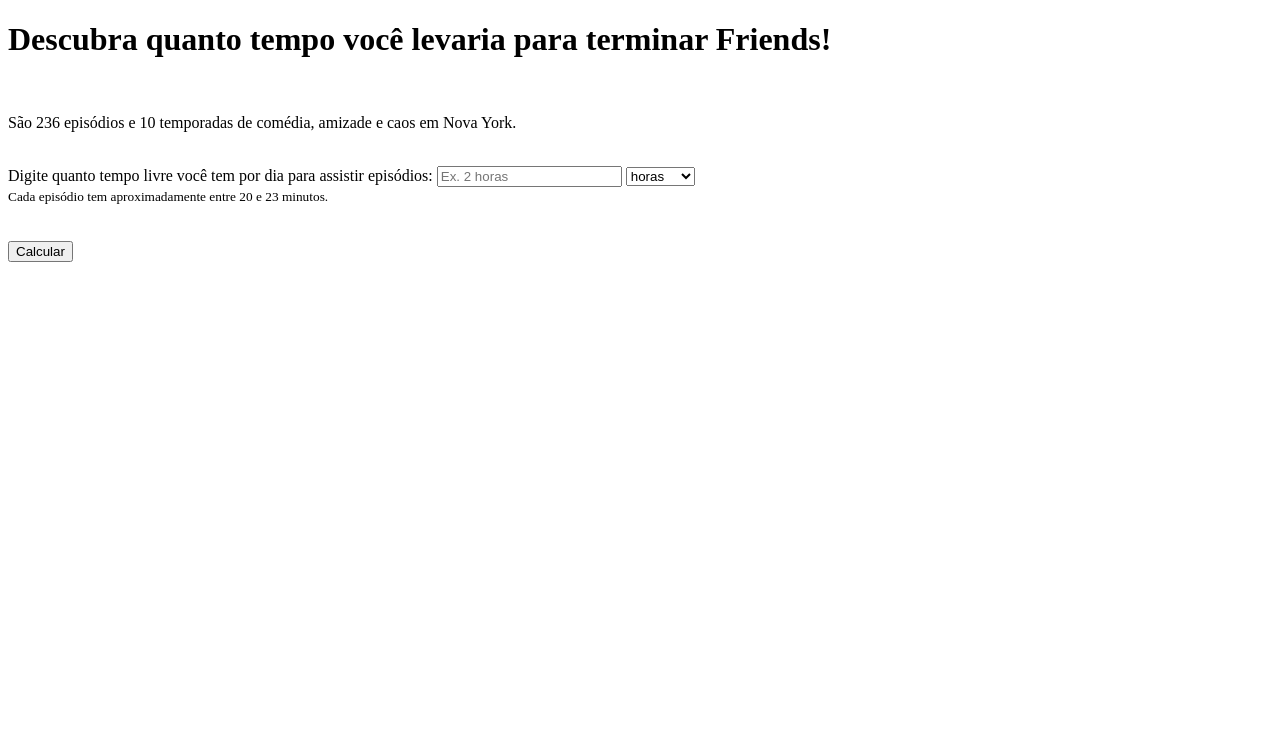
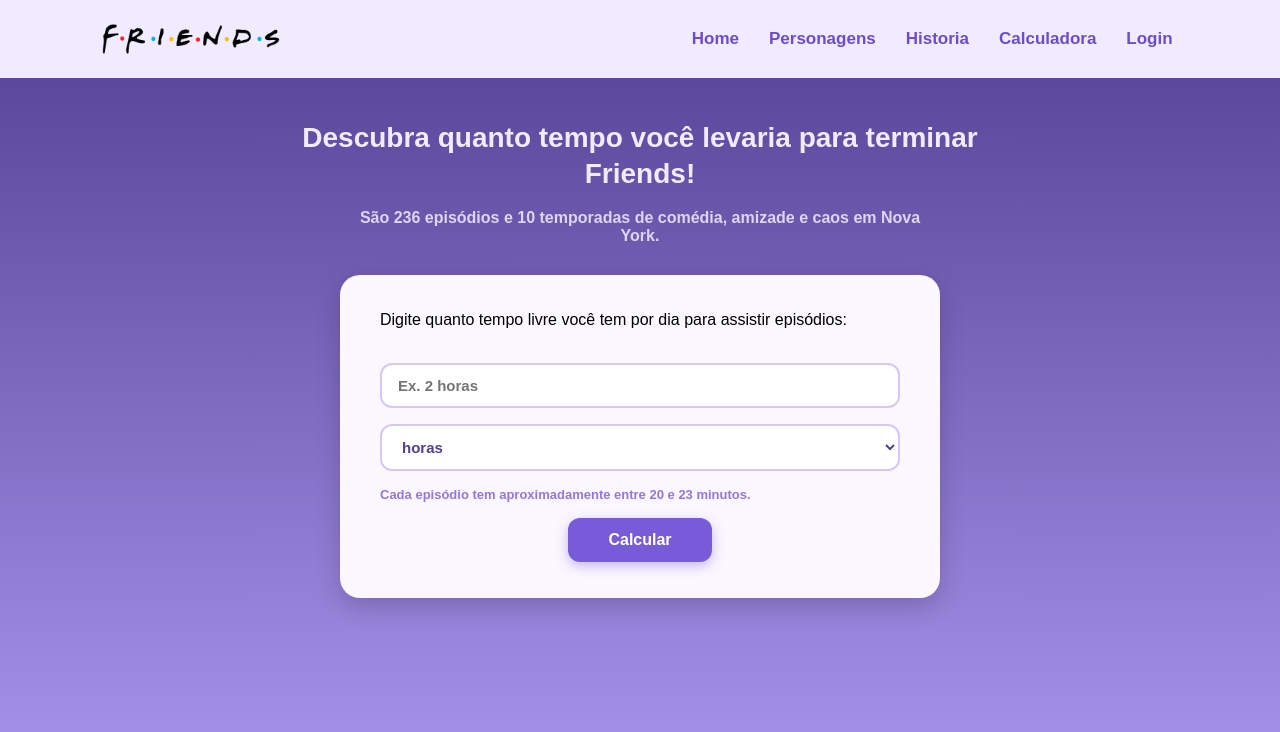
Before and after one commit to Sabrina-Toledo/Projeto-Individual---Serie-Friends, a website: page site/public/calculadora.html in a window 1280 px wide. Drawn offline with Linux system fonts and the light colour scheme.

Commit message:
css atualizado

```diff
--- a/site/public/calculadora.html
+++ b/site/public/calculadora.html
@@ -9,62 +9,71 @@
 </head>
 
 <body>
+    <header class="cabecalho">
 
-    <h1>Descubra quanto tempo você levaria para terminar Friends!</h1><br>
+        <div class="img-friends">
+            <img src="./assets/img/friends-logo.png" alt="friends">
+        </div>
 
-    <p>
-        São 236 episódios e 10 temporadas de comédia, amizade e caos em Nova York.
-    </p><br>
+        <div class="nav-bar">
+            <ul>
+                <li><a href="index.html#home">Home</a></li>
+                <li><a href="index.html#personagens">Personagens</a></li>
+                <li><a href="index.html#historia">Historia</a></li>
+                <li><a href="../public/calculadora.html">Calculadora</a></li>
+                <li><a href="login.html#login">Login</a></li>
+            </ul>
+        </div>
+    </header>
+    <h1>Descubra quanto tempo você levaria para terminar Friends!</h1>
 
+    <p>São 236 episódios e 10 temporadas de comédia, amizade e caos em Nova York.</p>
+
+    <div class="container-calculadora">
 
         Digite quanto tempo livre você tem por dia para assistir episódios:
+        <br><br>
+
         <input type="text" id="input_hora" placeholder="Ex. 2 horas">
+
         <select name="" id="select_tipo">
             <option value="horas">horas</option>
             <option value="minutos">minutos</option>
-    </select><br>
-    <small>Cada episódio tem aproximadamente entre 20 e 23 minutos.</small><br><br>
+        </select>
 
-    <div id="div_msg"></div><br>
+        <small>Cada episódio tem aproximadamente entre 20 e 23 minutos.</small>
+
+        <div id="div_msg"></div>
 
         <button onclick="calcular()">Calcular</button>
+
+    </div>
+
 </body>
-
 </html>
 
 <script>
 
     function calcular() {
-
         let hora = Number(input_hora.value)
-
         let tipo = select_tipo.value
-
         let mensagem = ''
 
-        // Dados da série
         let episodio = 23
         let qtdEpisodio = 236
 
-        // Tempo total da série em minutos
         let totalMinSerie = qtdEpisodio * episodio
 
         // Validação
         if (hora <= 0 || isNaN(hora)) {
-
             alert('Preencha o campo corretamente!')
 
         } else {
+            let friendsMinuto = ''
 
-            let friendsMinuto
-
-            // Converte horas para minutos
             if (tipo == 'horas') {
-
                 friendsMinuto = hora * 60
-
             } else {
-
                 friendsMinuto = hora
             }
 
@@ -79,18 +88,14 @@
             // Quantos episódios por dia
             let episodiosPorDia = friendsMinuto / episodio
 
-            // Porcentagem do dia ocupado
-            let porcentagemDia = (friendsMinuto / 1440) * 100
 
             if (totalDias <= 1) {
-
                 mensagem += `
                 <b>Você maratonaria Friends em menos de 1 dia!</b>
                 <br><br>
                 `
 
             } else {
-
                 mensagem = `
                 Você levaria aproximadamente
                 <b>${totalDias.toFixed(0)}</b> dias
@@ -113,14 +118,10 @@
             <b>${porcentagemSerie.toFixed(2)}%</b>
             da série por dia.
             <br><br>
-
-            • O tempo assistindo ocuparia aproximadamente
-            <b>${porcentagemDia.toFixed(1)}%</b>
-            do seu dia.
             `
-
+        }
+        document.getElementById('div_msg').style.display = 'block'
         div_msg.innerHTML = mensagem
-        }
     }
 
 </script>
--- a/site/public/css/style_calculadora.css
+++ b/site/public/css/style_calculadora.css
@@ -0,0 +1,189 @@
+
+* {
+    margin: 0;
+    padding: 0;
+    box-sizing: border-box;
+    font-family: Arial, Helvetica, sans-serif;
+}
+
+
+body {
+    background: linear-gradient(#533f93, #aa96ed);
+    min-height: 100vh;
+    padding: 40px 20px 60px;
+    font-family: 'Nunito', sans-serif;
+    display: flex;
+    flex-direction: column;
+    align-items: center;
+}
+
+.cabecalho {
+    width: 100%;
+    height: 78px;
+    position: fixed;
+    top: 0;
+    left: 0;
+    width: 100%;
+    z-index: 1000;
+
+    display: flex;
+    justify-content: space-between;
+    align-items: center;
+
+    padding: 0 8%;
+    background: #F0EBFF;
+    transition: all 0.35s cubic-bezier(0.25, 0.46, 0.45, 0.94);
+
+}
+
+/*
+Css do navbar
+*/
+
+.img-friends {
+    display: flex;
+    align-items: center;
+    flex-shrink: 0;
+
+}
+
+
+.img-friends img {
+    height: 100px;
+    width: auto;
+}
+
+.img-friends img:hover {
+    opacity: 0.85;
+}
+
+
+.nav-bar ul {
+    display: flex;
+    align-items: center;
+
+    list-style: none;
+    gap: 20px;
+
+}
+
+.nav-bar a {
+    text-decoration: none;
+    color: #6c4ccf;
+    font-family: 'Nunito', sans-serif;
+    font-size: 17px;
+    font-weight: 600;
+    transition: 0.3s;
+    padding: 5px 5px;
+    border-radius: 8px;
+    position: relative;
+    transition: all 0.35s cubic-bezier(0.25, 0.46, 0.45, 0.94);
+}
+
+.nav-bar a:hover {
+    color: #F1C40F;
+}
+
+h1 {
+    font-size: 28px;
+    font-weight: 700;
+    color: #F0EBFF;
+    text-align: center;
+    line-height: 1.3;
+    max-width: 720px;
+    margin-bottom: 16px;
+    margin-top: 80px;
+}
+
+p {
+    font-size: 16px;
+    font-weight: 600;
+    color: rgba(240, 235, 255, 0.85);
+    text-align: center;
+    max-width: 600px;
+    margin-bottom: 30px;
+}
+
+/* CARD CENTRAL */
+.container-calculadora {
+    width: 100%;
+    max-width: 600px;
+    background-color: #FAF7FF;
+    border-radius: 20px;
+    padding: 36px 40px;
+    box-shadow: 0 8px 24px rgba(0, 0, 0, 0.18);
+    display: flex;
+    flex-direction: column;
+    gap: 16px;
+}
+
+label {
+    font-size: 16px;
+    font-weight: 700;
+    color: #533f93;
+}
+
+small {
+    font-size: 13px;
+    font-weight: 600;
+    color: #9276E4;
+}
+
+input {
+    width: 100%;
+    padding: 12px 16px;
+    border: 2px solid #d5c8f5;
+    border-radius: 12px;
+    font-family: 'Nunito', sans-serif;
+    font-size: 15px;
+    font-weight: 600;
+    color: #533f93;
+    outline: none;
+}
+
+select {
+    width: 100%;
+    padding: 12px 16px;
+    border: 2px solid #d5c8f5;
+    border-radius: 12px;
+    font-family: 'Nunito', sans-serif;
+    font-size: 15px;
+    font-weight: 600;
+    color: #533f93;
+    background-color: #ffffff;
+    cursor: pointer;
+    outline: none;
+}
+
+/* RESULTADO */
+#div_msg {
+    font-size: 15px;
+    font-weight: 600;
+    color: #5a4a80;
+    line-height: 1.8;
+    background-color: #f0ebff;
+    border-left: 4px solid #785BD8;
+    border-radius: 0 10px 10px 0;
+    padding: 16px 18px;
+    display: none;
+}
+
+button {
+    padding: 13px 40px;
+    border: none;
+    border-radius: 12px;
+    background-color: #785BD8;
+    color: #ffffff;
+    font-family: 'Nunito', sans-serif;
+    font-size: 16px;
+    font-weight: 700;
+    cursor: pointer;
+    transition: all 0.3s ease;
+    box-shadow: 0 4px 12px rgba(120, 91, 216, 0.4);
+    align-self: center;
+}
+
+button:hover {
+    background-color: #533f93;
+    transform: translateY(-2px);
+}
--- a/site/public/css/style_quiz.css
+++ b/site/public/css/style_quiz.css
@@ -1,23 +1,158 @@
+
 * {
     margin: 0;
     padding: 0;
     box-sizing: border-box;
-    font-family: Arial, Helvetica, sans-serif;
+    font-family: 'Nunito', sans-serif;
+
 }
 
 body {
     background: linear-gradient(#533f93, #aa96ed);
     min-height: 100vh;
-    padding-top: 80px;
-    font-family: 'Nunito', sans-serif;
+    padding: 40px 20px 60px;
+    display: flex;
+    justify-content: center;
+    align-items: flex-start;
 }
 
 .container-quiz {
-    width: 80%;
-    padding: 10px 10px;
+    width: 100%;
+    max-width: 720px;
     display: flex;
     flex-direction: column;
     align-items: center;
-    background-color: aliceblue;
-    gap: 10px;
+    gap: 30px;
 }
+
+a {
+    text-decoration: none;
+}
+
+.quiz-titulo {
+    font-size: 28px;
+    font-weight: 700;
+    color: #F0EBFF;
+    text-align: center;
+    line-height: 1.3;
+}
+
+.pergunta-conteiner {
+    width: 100%;
+    background-color: #FAF7FF;
+    border-radius: 20px;
+    padding: 36px 40px;
+    box-shadow: 0 8px 24px rgba(0, 0, 0, 0.18);
+}
+
+#texto-pergunta {
+    font-size: 20px;
+    font-weight: 700;
+    color: #533f93;
+    margin-bottom: 24px;
+    line-height: 1.4;
+}
+
+.opcoes {
+    list-style: none;
+    display: flex;
+    flex-direction: column;
+    gap: 12px;
+    margin-bottom: 28px;
+}
+
+.opcoes li label {
+    display: flex;
+    align-items: flex-start;
+    gap: 14px;
+    padding: 14px 18px;
+    border: 2px solid #d5c8f5;
+    border-radius: 12px;
+    background-color: #ffffff;
+    cursor: pointer;
+    transition: all 0.25s ease;
+}
+
+.opcoes li label:hover {
+    background-color: #ede6ff;
+    border-color: #785BD8;
+    transform: translateX(4px);
+}
+
+.opcoes span {
+    font-size: 15px;
+    font-weight: 600;
+    color: #5a4a80;
+    line-height: 1.4;
+}
+
+button {
+    display: block;
+    padding: 13px 40px;
+    border: none;
+    border-radius: 12px;
+    background-color: #785BD8;
+    color: #ffffff;
+    font-size: 16px;
+    font-weight: 700;
+    cursor: pointer;
+    transition: all 0.3s ease;
+    box-shadow: 0 4px 12px rgba(120, 91, 216, 0.4);
+    margin: 0 auto;
+}
+
+button:hover {
+    background-color: #533f93;
+    transform: translateY(-2px);
+}
+
+#resultado-container {
+    display: none;
+    width: 100%;
+    background-color: #FAF7FF;
+    border-radius: 20px;
+    padding: 40px;
+    box-shadow: 0 8px 24px rgba(0, 0, 0, 0.18);
+    text-align: center;
+}
+
+#resultado-container h2 {
+    font-size: 22px;
+    font-weight: 700;
+    color: #785BD8;
+    margin-bottom: 20px;
+}
+
+.personagemFinal {
+    font-size: 32px;
+    font-weight: 900;
+    color: #533f93;
+    margin-bottom: 24px;
+}
+
+.personalidade {
+    font-size: 15px;
+    font-weight: 600;
+    color: #5a4a80;
+    line-height: 1.7;
+    text-align: left;
+    margin-bottom: 16px;
+    background-color: #f0ebff;
+    border-left: 4px solid #785BD8;
+    border-radius: 0 10px 10px 0;
+    padding: 14px 18px;
+}
+
+.historia {
+    font-size: 15px;
+    font-weight: 600;
+    color: #5a4a80;
+    line-height: 1.7;
+    text-align: left;
+    margin-bottom: 16px;
+    border-left: 4px solid #785BD8;
+    border-radius: 0 10px 10px 0;
+    padding: 14px 18px;
+    background-color: #ede6ff;
+    margin-bottom: 28px;
+}
```
Also changed, not shown: site/public/index.html (+2 -2 lines), site/public/personagensChandler.html (+1 -1 lines), site/public/personagensJoey.html (+1 -1 lines), site/public/personagensMonica.html (+1 -1 lines), site/public/personagensPhobe.html (+1 -1 lines), site/public/personagensRachel.html (+1 -1 lines), site/public/personagensRoss.html (+1 -1 lines), site/public/quiz.html (+0 -5 lines), site/src/models/medidaModel.js (+9 -9 lines), 1 other file. Lines whose indentation alone changed are shown as unchanged.
